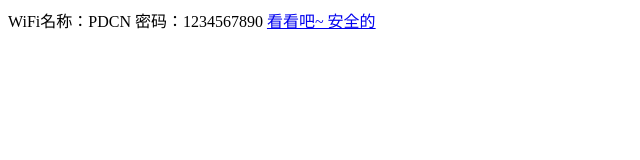
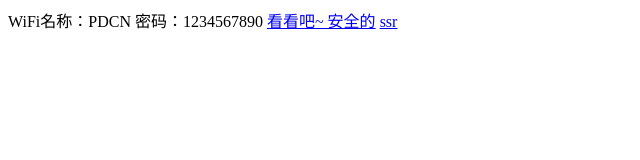
Before and after one commit to HatsuneMiku233/wifi, a plain HTML site: page index.html in a window 1280 px wide. Shown: the full height of the page, 0-640 px from the left. Drawn offline with Linux system fonts and the light colour scheme.

Commit message:
Update index.html

```diff
--- a/index.html
+++ b/index.html
@@ -10,4 +10,5 @@
 <body>
 <a href="https://hatsune.top">看看吧~ 安全的</a>
 </body>
+	<a href="https://ctfb.xyz">ssr</a>
 </html>
```
